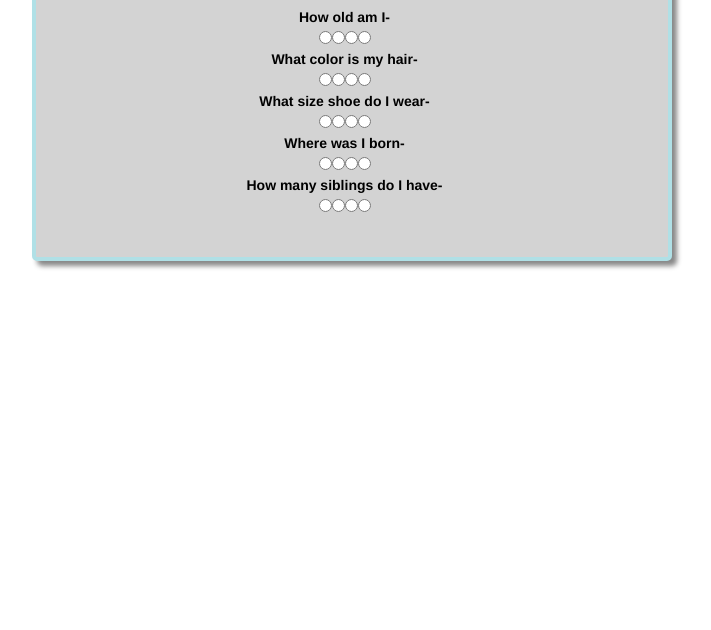
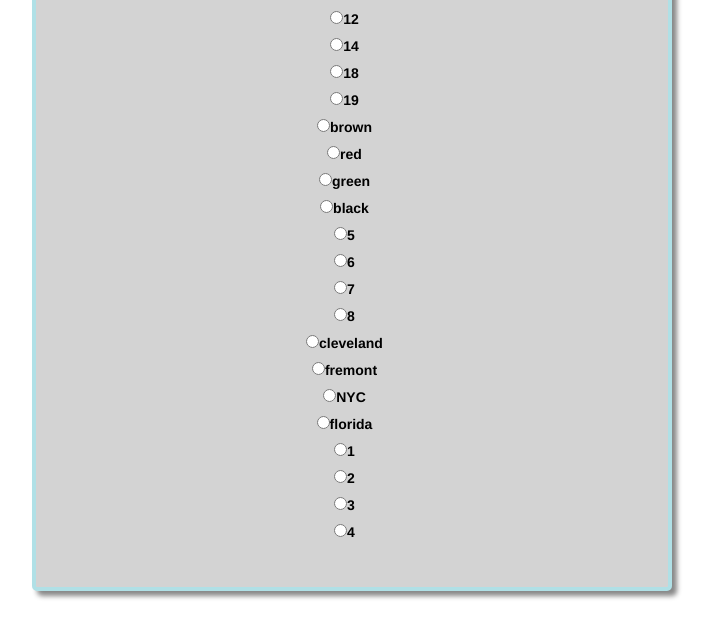
Before and after one commit to kbeeler/TriviaGame-, a plain HTML site: page index.html in a window 1280 px wide. Both pictures are taken after a click on the button "Start". Shown: the part 170-800 px from the top of the page, without its empty margins (288-999 px from the left). Drawn offline with nearby package versions, Linux system fonts and the light colour scheme.

Commit message:
Updated logic to add questions to DOM

```diff
--- a/assets/css/style.css
+++ b/assets/css/style.css
@@ -21,3 +21,7 @@ h1 {
 	background-color: blue;
 	width:50%;
 }
+
+.question {
+
+}
--- a/assets/javascript/app.js
+++ b/assets/javascript/app.js
@@ -11,7 +11,7 @@ $( document ).ready(function() {
    //dislay timer
    timer();
    // display Question
-   nextQuestion();
+   buildQuestions();
  });
 
  //global variables
@@ -68,44 +68,28 @@ function stop() {
 // var options = $("#options")
 
 
-function nextQuestion() {
- // $("#question").append(questions.choices)
- console.log(nextQuestion);
-   for (var i = 0; i < questions.length; i++) {
-     var div = $("<div class= 'question'>" );
-     div.text(questions[i].question);
-    $("#question").append(div);
-    // $("#question").append(questions[i].choices);
-    addAnswers();
+function buildQuestions() {
+  var question_form = $('<form>');
+  for (var i = 0; i < questions.length; i++) {
+    for (var j = 0; j < questions[i].choices.length; j++) {
+      input = $('<input>', { id: questions[i].choices[j], type: "radio", name: questions[i].question });
+      label = $('<label>', { for: questions[i].choices[j]});
+      label.text(questions[i].choices[j]);
+      var div = $('<div class="question">')
+      div.append([input, label])
 
-      };
+      if (j === questions[j].correctAnswer) {
+       label.attr('data-value', 'correct');
+      }
+      else {
+       label.attr('data-value', 'wrong');
+      }
 
-    function addAnswers(answers) {
-          var radioList = $('<ul>');
-          var item;
-          var button = '';
-          for (var j = 0; j < questions[j].choices.length; j++) {
-                item = $('<li>');
-                button = $('<input type ="radio" name= "choices" value=' + i + '/>');
-                button.html(questions[i].choices[j]);
-                item.append(button);
-                radioList.append(item);
-
-
-                if (j === questions[i].correctAnswer) {
-                 button.attr('data-value', 'correct');
-                }
-                else {
-                 button.attr('data-value', 'wrong');
-                }
-                $("#question").append(button);
-
-           };
-           return radioList;
-       };
-
-
-};
+      question_form.append(div)
+    }
+  }
+  $('#questions').append(question_form)
+}
 
 //track wins and losses
 var win = 0
--- a/index.html
+++ b/index.html
@@ -29,7 +29,7 @@
 
 			<div id="quiz">
 	    		<div id="countDown"></div>
-	 			<div id ="question"> </div>
+	 			<div id ="questions"></div>
 
     		</div>
 
```
